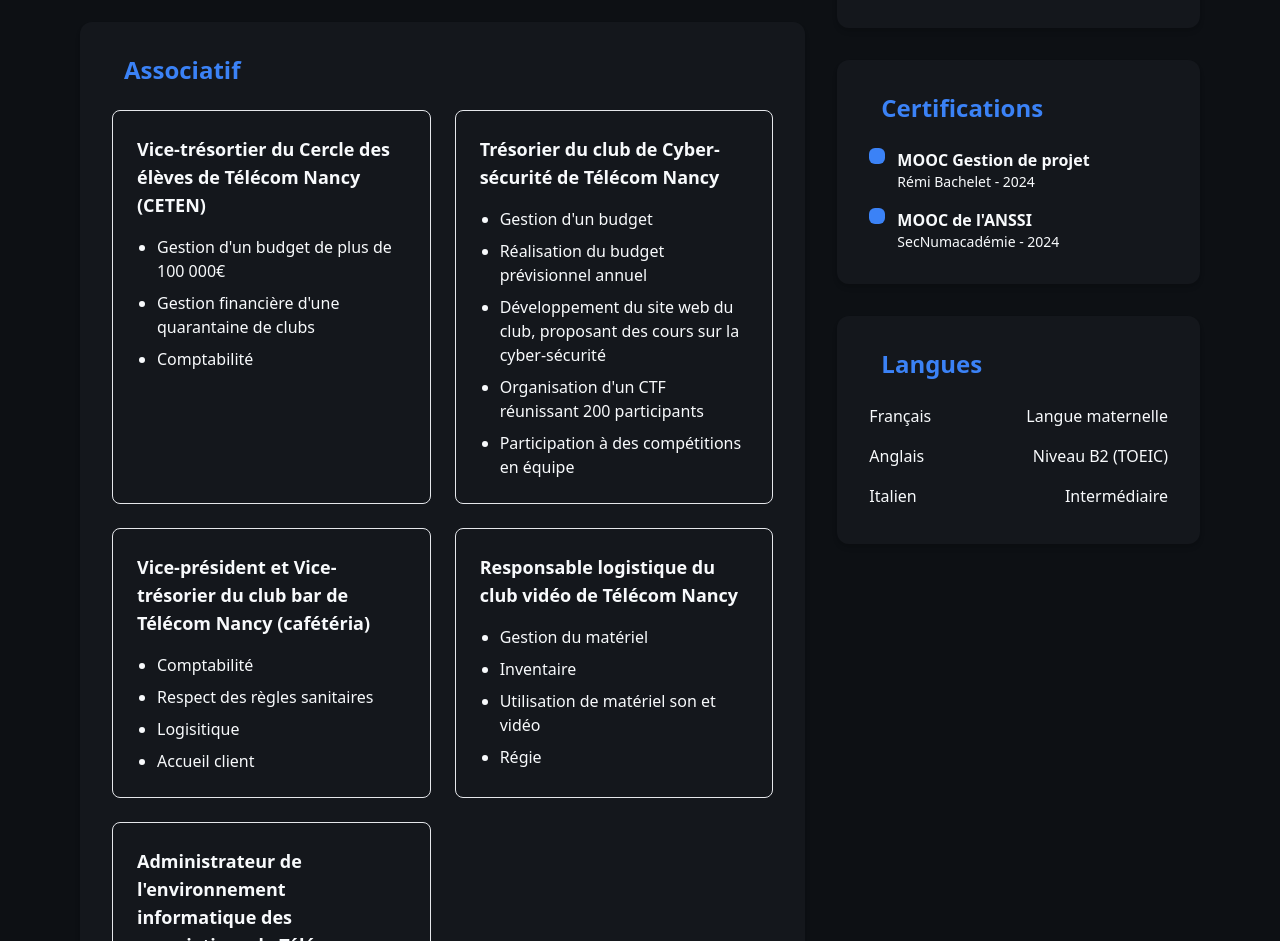
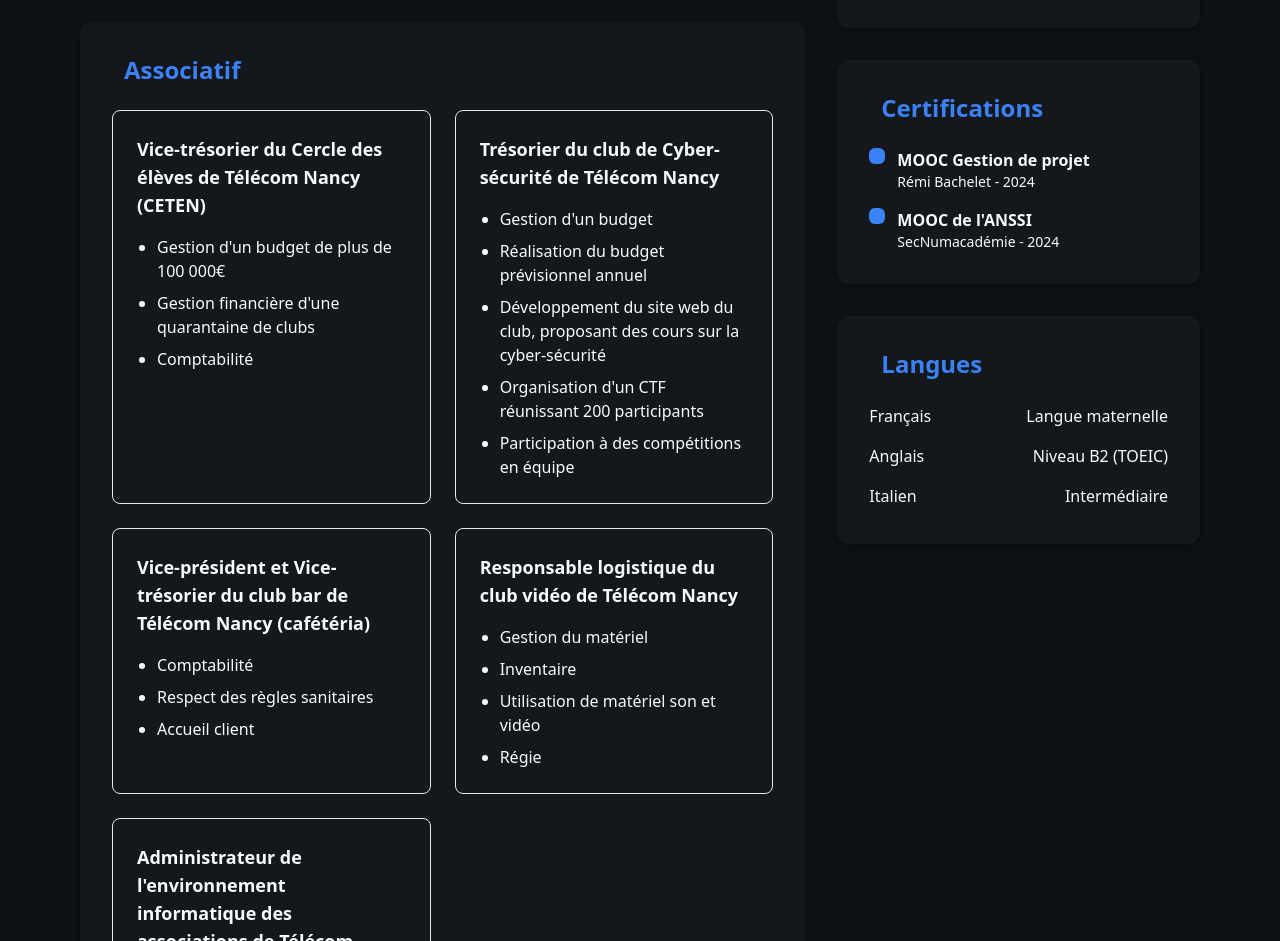
Before and after one commit to RemiF1908/cv, a SvelteKit app: page / in a window 1280 px wide. Shown: the part 1360-2301 px from the top of the page. Built offline with nearby package versions, Linux system fonts and the light colour scheme; no server answers.

Commit message:
fix: orthographe

```diff
--- a/src/components/Assocs.svelte
+++ b/src/components/Assocs.svelte
@@ -4,7 +4,7 @@
 
     export let assocs = [
       {
-        title: "Vice-trésortier du Cercle des élèves de Télécom Nancy (CETEN)",
+        title: "Vice-trésorier du Cercle des élèves de Télécom Nancy (CETEN)",
         bullets: [
           "Gestion d'un budget de plus de 100 000€",
           "Gestion financière d'une quarantaine de clubs",
@@ -26,7 +26,6 @@
         bullets: [
           "Comptabilité",
           "Respect des règles sanitaires",
-          "Logisitique",
           "Accueil client"
         ]
       },
```
